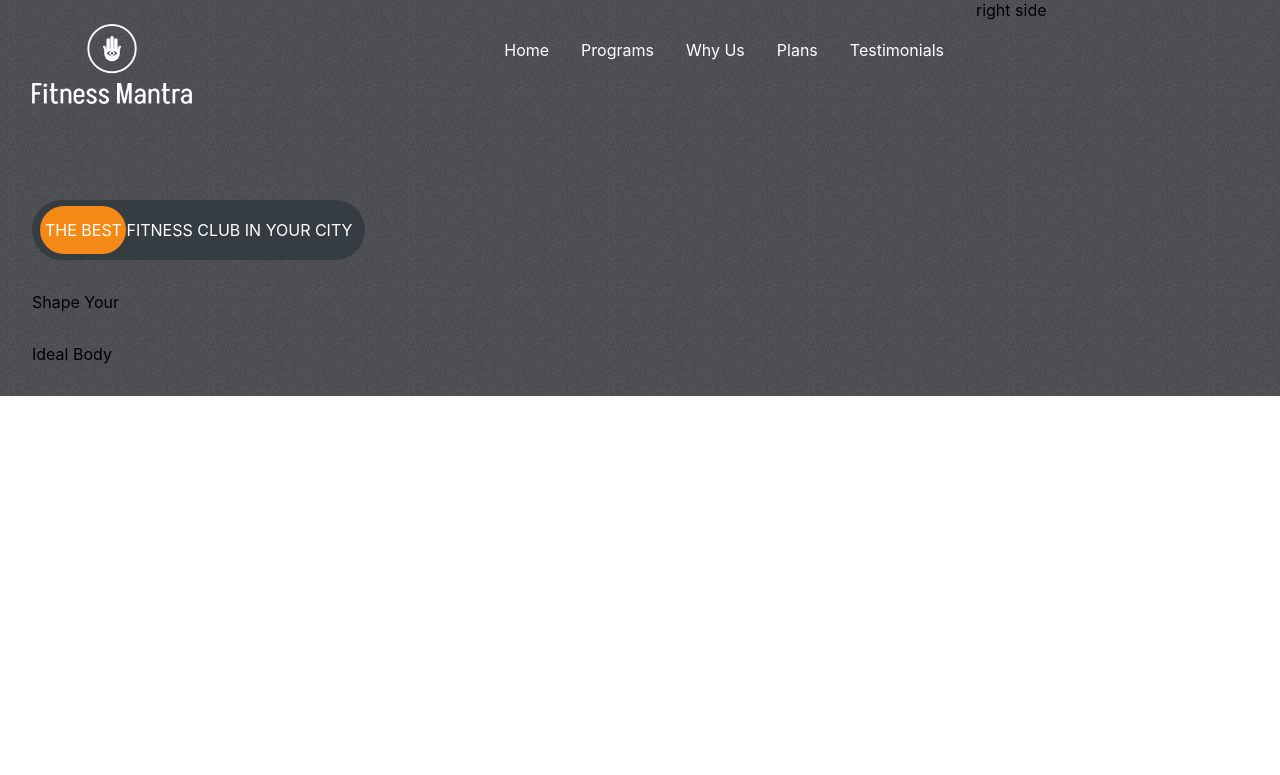
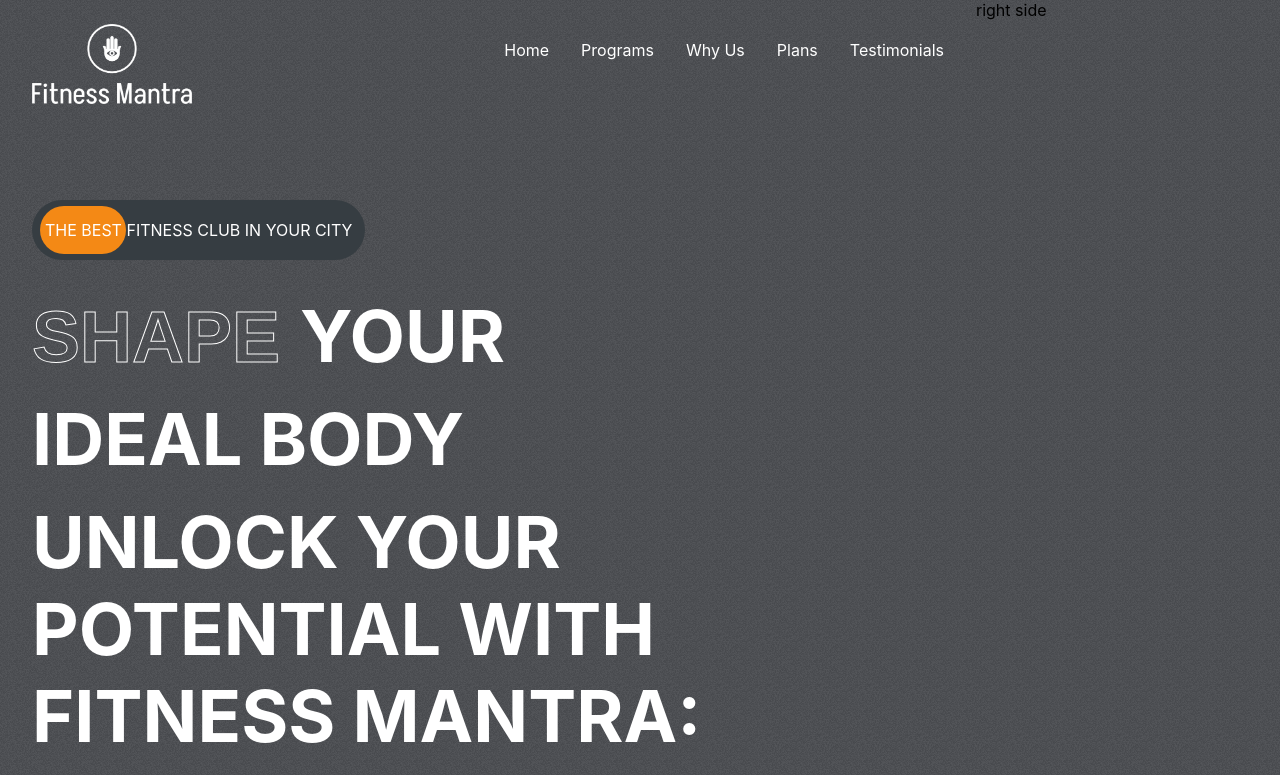
Before and after one commit to ananya-gta/Fitness-Mantra, a React (Create React App) app: page / in a window 1280 px wide. Shown: the top 775 px of the page. Built offline with nearby package versions, Linux system fonts and the light colour scheme.

Commit message:
Added Hero Section

```diff
--- a/public/index.html
+++ b/public/index.html
@@ -2,42 +2,14 @@
 <html lang="en">
   <head>
     <meta charset="utf-8" />
-    <link rel="icon" href="%PUBLIC_URL%/favicon.ico" />
     <meta name="viewport" content="width=device-width, initial-scale=1" />
-    <meta name="theme-color" content="#000000" />
     <meta
       name="description"
       content="Web site created using create-react-app"
     />
-    <link rel="apple-touch-icon" href="%PUBLIC_URL%/logo192.png" />
-    <!--
-      manifest.json provides metadata used when your web app is installed on a
-      user's mobile device or desktop. See https://developers.google.com/web/fundamentals/web-app-manifest/
-    -->
-    <link rel="manifest" href="%PUBLIC_URL%/manifest.json" />
-    <!--
-      Notice the use of %PUBLIC_URL% in the tags above.
-      It will be replaced with the URL of the `public` folder during the build.
-      Only files inside the `public` folder can be referenced from the HTML.
-
-      Unlike "/favicon.ico" or "favicon.ico", "%PUBLIC_URL%/favicon.ico" will
-      work correctly both with client-side routing and a non-root public URL.
-      Learn how to configure a non-root public URL by running `npm run build`.
-    -->
-    <title>React App</title>
+    <title>Fitness Mantra</title>
   </head>
   <body>
-    <noscript>You need to enable JavaScript to run this app.</noscript>
     <div id="root"></div>
-    <!--
-      This HTML file is a template.
-      If you open it directly in the browser, you will see an empty page.
-
-      You can add webfonts, meta tags, or analytics to this file.
-      The build step will place the bundled scripts into the <body> tag.
-
-      To begin the development, run `npm start` or `yarn start`.
-      To create a production bundle, use `npm run build` or `yarn build`.
-    -->
   </body>
 </html>
--- a/src/App.css
+++ b/src/App.css
@@ -18,6 +18,14 @@
   gap: 6rem;
   overflow: hidden;
 }
+
 ::-webkit-scrollbar{
   display: none;
 }
+
+.stroke-text {
+  color: transparent;
+  font-family: Arial, Helvetica, sans-serif;
+  -webkit-text-stroke-color: white ;
+  -webkit-text-stroke-width: 1px;
+}
--- a/src/components/Hero/Hero.jsx
+++ b/src/components/Hero/Hero.jsx
@@ -7,7 +7,6 @@
     <div className="hero">
       {/* Left Side of the hero Section */}
       <div className="left">
-
         <Header />
 
         {/* Advertisement bar */}
@@ -18,13 +17,17 @@
 
         {/* Heading on the hero page */}
         <div className="hero-text">
-          <span>Shape </span>
-          <span>Your</span>
+          <div>
+            <span className="stroke-text">Shape </span>
+            <span>Your</span>
+          </div>
+          <div>
+            <span>Ideal Body </span>
+          </div>
+          <div>
+            <span>Unlock Your Potential with Fitness Mantra: Where Health and Strength Converge!</span>
+          </div>
         </div>
-        <div>
-          <span>Ideal Body </span>
-        </div>
-
       </div>
       <div className="right">right side</div>
     </div>
--- a/src/components/Hero/hero.css
+++ b/src/components/Hero/hero.css
@@ -1,4 +1,3 @@
-
 .hero {
   display: flex;
   justify-content: space-between;
@@ -30,10 +29,12 @@
   align-items: center;
   justify-content: flex-start;
 }
-  .advertisement>span {
+
+.advertisement > span {
   z-index: 2;
 }
-  .advertisement>div {
+
+.advertisement > div {
   position: absolute;
   background-color: var(--orange);
   width: 5.4rem;
@@ -42,3 +43,14 @@
   border-radius: 3rem;
   z-index: 1;
 }
+
+.hero-text {
+    display: flex;
+    flex-direction: column;
+    gap: 1rem;
+    text-transform: uppercase;
+    font-size: 4.5rem;
+    font-weight: bold;
+    color: white;
+    text-overflow: inherit;
+}
```
Also changed, not shown: src/App.js (line endings or trailing spaces). Lines whose indentation alone changed are shown as unchanged.
